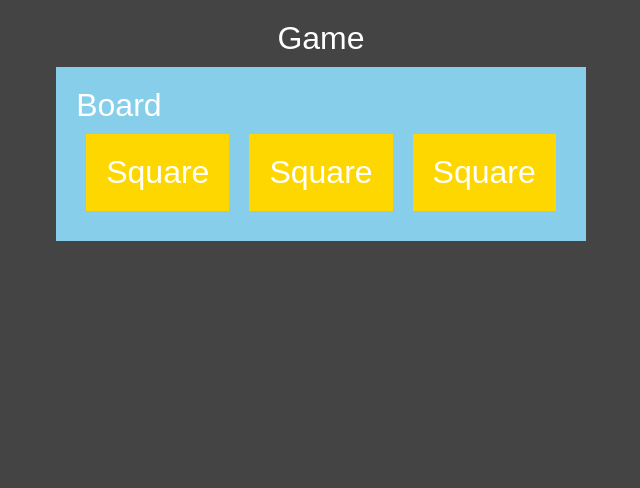
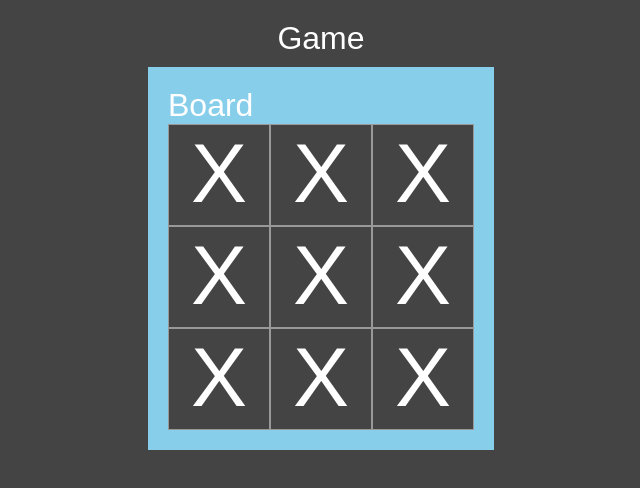
Before and after one commit to Lorenzzschmid/tic-tac-toe-react, a React (Create React App) app: page / in a window 1280 px wide. Shown: the top 488 px of the page, without its empty margins (319-959 px from the left). Built offline with nearby package versions, Linux system fonts and the light colour scheme.

Commit message:
x added to square function, style added to the square class

```diff
--- a/src/App.css
+++ b/src/App.css
@@ -13,3 +13,13 @@ body {
   display: flex;
   flex-flow: row nowrap;
 }
+.square {
+  background-color: #444;
+  color: white;
+  border: 1px solid #999;
+  padding: 0;
+  font-size: 84px;
+  text-align: center;
+  width: 100px;
+  height: 100px;
+}
--- a/src/App.js
+++ b/src/App.js
@@ -2,12 +2,8 @@ import './App.css';
 
 const Square = () => {
   return (
-    <div style={{
-      backgroundColor: 'gold',
-      margin: 10,
-      padding: 20,
-    }}>
-      Square
+    <div className='square'>
+      X
     </div>
   )
 }
@@ -20,6 +16,12 @@ const Board = () => {
       padding: 20,
       }}>
       Board
+      <div className='board-row'>
+      <Square/><Square/><Square/>
+      </div>
+      <div className='board-row'>
+      <Square/><Square/><Square/>
+      </div>
       <div className='board-row'>
       <Square/><Square/><Square/>
       </div>
```
